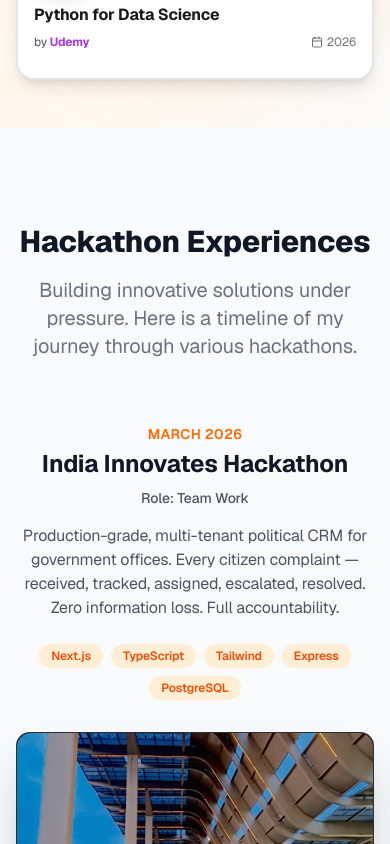
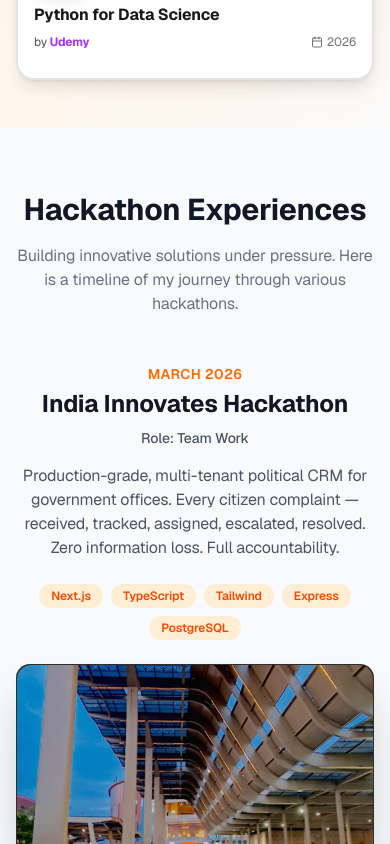
Before and after one commit to Harsh-Upadhyay005/Portfolio-Website, a Next.js app: page / in a window 390 px wide. Shown: the part 5780-6624 px from the top of the page. Built offline with nearby package versions, Linux system fonts and the light colour scheme; no server answers.

Commit message:
feat(Hackathons): Refactor layout and styles for improved spacing and readability

```diff
--- a/components/Hackathons.tsx
+++ b/components/Hackathons.tsx
@@ -1,7 +1,7 @@
 "use client";
 
 import React, { useRef } from "react";
-import { motion, useScroll, useSpring, useTransform } from "framer-motion";
+import { motion, useScroll, useSpring } from "framer-motion";
 import { TiltCard } from "@/components/ui/tilt-card";
 
 // Update the placeholder images/data below to match your actual hackathon experiences
@@ -65,19 +65,19 @@ export default function Hackathons() {
   });
 
   return (
-    <section id="hackathons" className="py-24 bg-gray-50 dark:bg-zinc-900">
-      <div className="max-w-7xl mx-auto px-4 sm:px-6 lg:px-8">
+    <section id="hackathons" className="py-16 sm:py-24 bg-gray-50 dark:bg-zinc-900 px-4 sm:px-6 lg:px-8 overflow-hidden">
+      <div className="max-w-7xl mx-auto">
         <motion.div
           initial={{ opacity: 0, y: 20 }}
           whileInView={{ opacity: 1, y: 0 }}
           viewport={{ once: true }}
           transition={{ duration: 0.5 }}
-          className="text-center mb-16"
+          className="text-center mb-12 sm:mb-16"
         >
-          <h2 className="text-3xl font-extrabold text-gray-900 dark:text-white sm:text-4xl">
+          <h2 className="text-3xl sm:text-4xl md:text-5xl font-bold text-gray-900 dark:text-white">
             Hackathon Experiences
           </h2>
-          <p className="mt-4 max-w-2xl mx-auto text-xl text-gray-500 dark:text-gray-400">
+          <p className="mt-4 max-w-2xl mx-auto text-base sm:text-lg text-gray-500 dark:text-gray-400">
             Building innovative solutions under pressure. Here is a timeline of my journey through various hackathons.
           </p>
         </motion.div>
@@ -103,7 +103,7 @@ export default function Hackathons() {
             return (
               <div
                 key={hackathon.id}
-                className={`relative flex flex-col lg:flex-row items-center justify-center gap-8 lg:gap-16 ${
+                className={`relative flex flex-col lg:flex-row items-center justify-center gap-6 sm:gap-8 lg:gap-16 ${
                   isEven ? "lg:flex-row" : "lg:flex-row-reverse"
                 }`}
               >
@@ -124,7 +124,7 @@ export default function Hackathons() {
                   transition={{ duration: 0.6, delay: 0.2 }}
                   className={`w-full lg:w-1/2 flex flex-col ${
                     isEven ? "lg:items-end lg:text-right" : "lg:items-start lg:text-left"
-                  } text-center`}
+                  } text-center lg:text-left`}
                 >
                   <span className="text-sm font-semibold tracking-wide text-orange-500 uppercase mb-1">
                     {hackathon.date}
```
